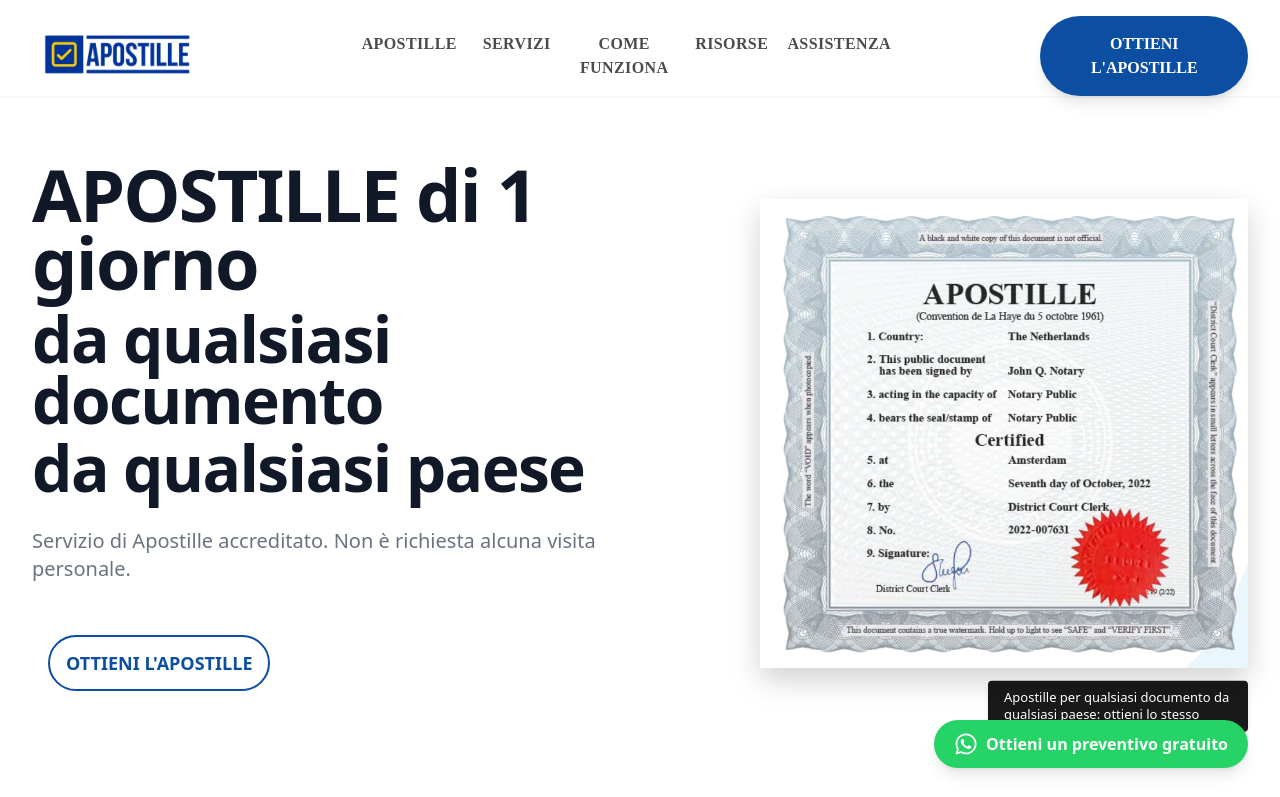
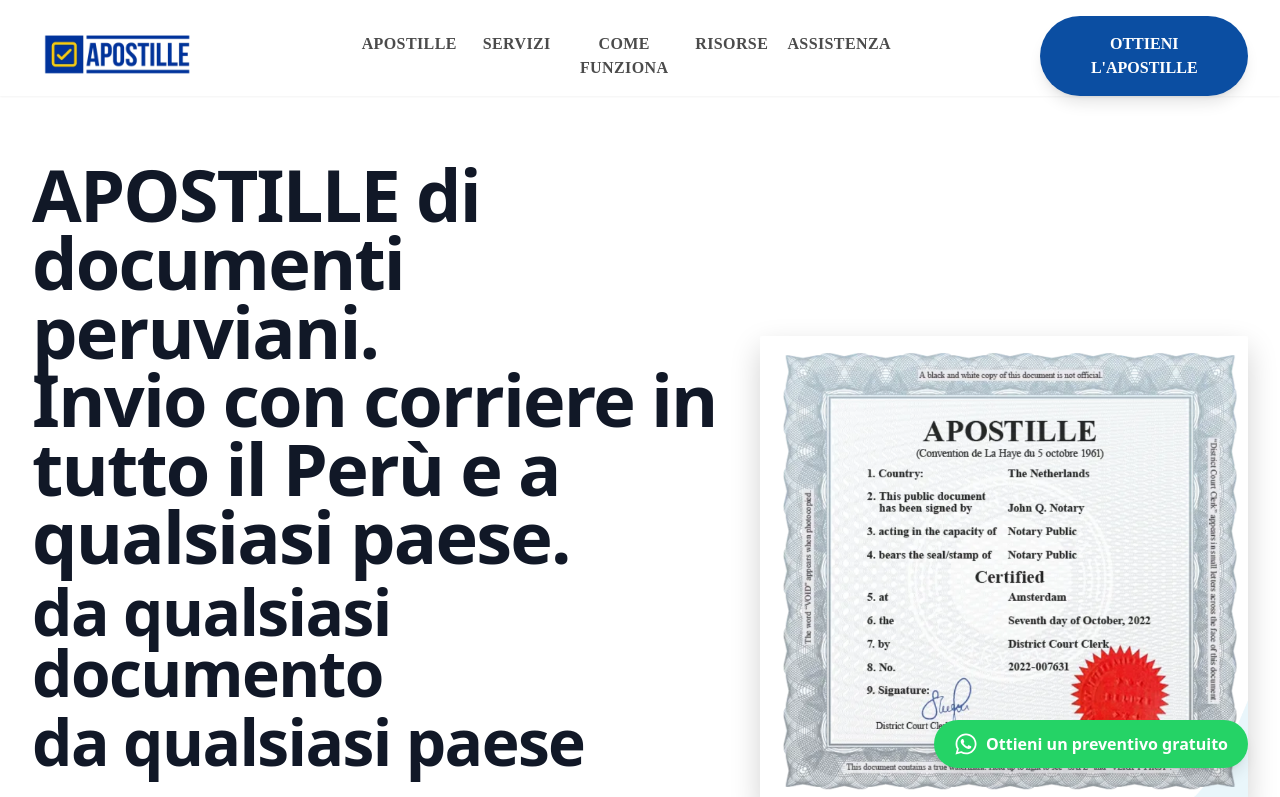
Before and after one commit to Simobara/progApostille1, a React (Vite) app: page / in a window 1280 px wide. Shown: the top 797 px of the page. Built offline with nearby package versions, Linux system fonts and the light colour scheme.

Commit message:
Page Footer

```diff
--- a/src/App.jsx
+++ b/src/App.jsx
@@ -7,7 +7,6 @@ import Sidebar from "./components/pagina2/pagina2";
 // ➜ se invece è in public/, import { FaWhatsapp } from "react-icons/fa";
 
 //    userai <Navbar logoSrc="/logo-apos.png" ... />
-
 import heroImg from "./assets/apostille.png";
 import GuaranteeBanner from "./components/pagina3/pagina3";
 import ApostilleShowcase from "./components/pagina4/pagina4";
@@ -16,6 +15,7 @@ import Footer from "./components/pfooter/pfooter";
 import "./index.css";
 
 export default function App() {
+  // pag apostille:https://apostille.ong/it/
   return (
     <div className="min-h-screen bg-white text-gray-900 pt-24">
       {/* NAVBAR */}
@@ -27,7 +27,11 @@ export default function App() {
           {/* LEFT copy */}
           <div className="lg:col-span-7">
             <h1 className="text-[52px] md:text-[64px] lg:text-[72px] font-extrabold leading-[0.95] tracking-tight">
-              APOSTILLE di <span className="block lg:inline">1 giorno</span>
+              APOSTILLE di documenti peruviani.
+              <br />
+              <span className="block lg:inline">
+                Invio con corriere in tutto il Perù e a qualsiasi paese.
+              </span>
             </h1>
 
             <h2 className="mt-3 text-[40px] md:text-[52px] lg:text-[64px] font-extrabold leading-[0.95] tracking-tight">
```
